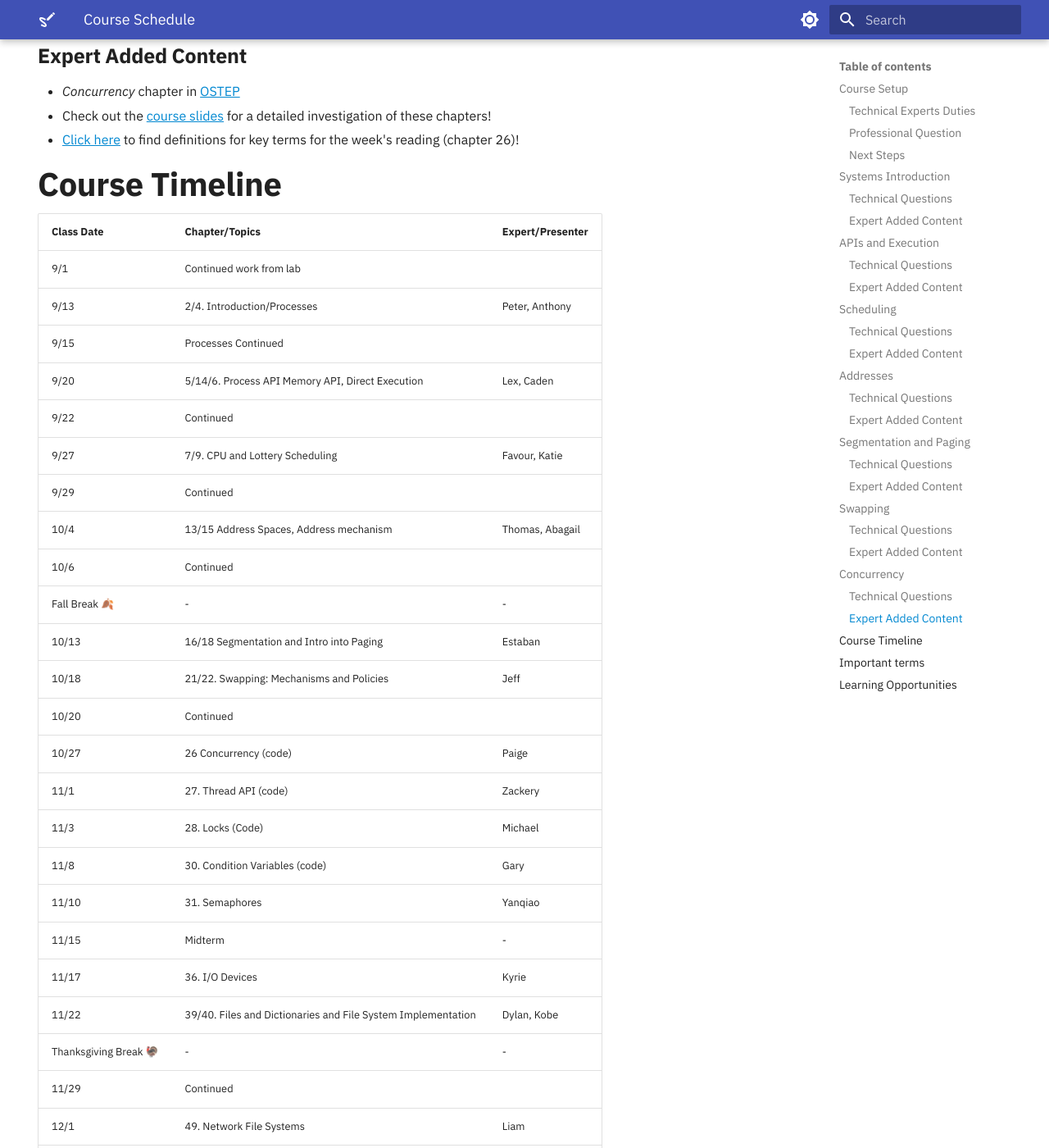
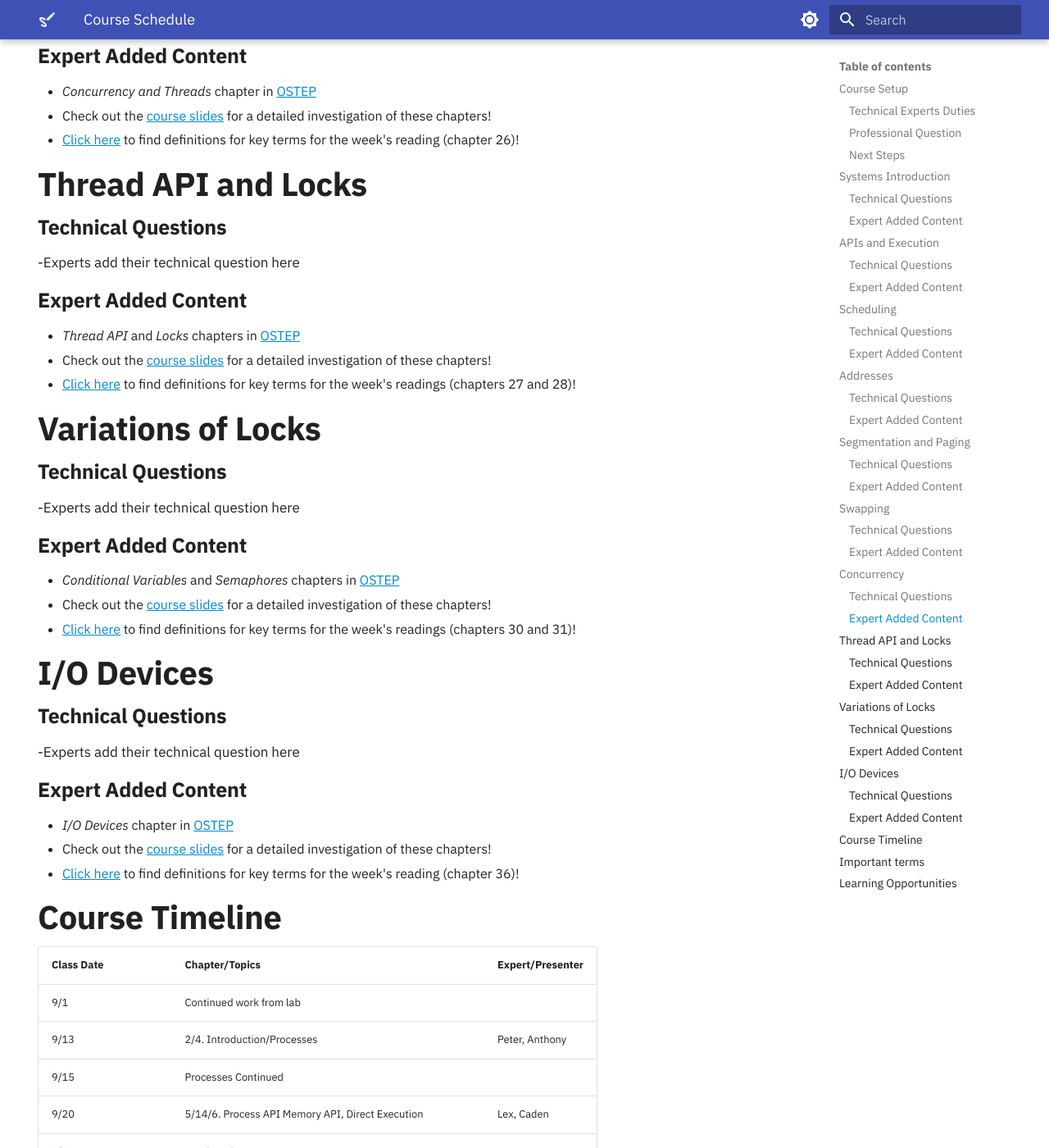
Before and after one commit to OS-Sketch/www.os-sketch.com, an MkDocs documentation site: the page built from docs/operating-systems/schedule.md, in a window 1280 px wide and 1400 px high, scrolled down 2623 px. Shown: the whole window at 82% size. Built offline with MkDocs 1.6.1 and Material for MkDocs 9.7.7, drawn with Linux system fonts in a browser that asks for light colours; some of the changed text lies outside the part shown.

Commit message:
Update schedule.md

```diff
--- a/docs/operating-systems/schedule.md
+++ b/docs/operating-systems/schedule.md
@@ -117,9 +117,45 @@ hide:
 
 ### Expert Added Content
 
-- *Concurrency* chapter in [OSTEP](https://pages.cs.wisc.edu/~remzi/OSTEP/)
+- *Concurrency and Threads* chapter in [OSTEP](https://pages.cs.wisc.edu/~remzi/OSTEP/)
 - Check out the [course slides](/slides/operating-systems/systems-introduction/) for a detailed investigation of these chapters!
 - [Click here](#important-terms) to find definitions for key terms for the week's reading (chapter 26)!
+
+## Thread API and Locks
+
+### Technical Questions
+
+-Experts add their technical question here
+
+### Expert Added Content
+
+- *Thread API* and *Locks* chapters in [OSTEP](https://pages.cs.wisc.edu/~remzi/OSTEP/)
+- Check out the [course slides](/slides/operating-systems/systems-introduction/) for a detailed investigation of these chapters!
+- [Click here](#important-terms) to find definitions for key terms for the week's readings (chapters 27 and 28)!
+
+## Variations of Locks
+
+### Technical Questions
+
+-Experts add their technical question here
+
+### Expert Added Content
+
+- *Conditional Variables* and *Semaphores* chapters in [OSTEP](https://pages.cs.wisc.edu/~remzi/OSTEP/)
+- Check out the [course slides](/slides/operating-systems/systems-introduction/) for a detailed investigation of these chapters!
+- [Click here](#important-terms) to find definitions for key terms for the week's readings (chapters 30 and 31)!
+
+## I/O Devices
+
+### Technical Questions
+
+-Experts add their technical question here
+
+### Expert Added Content
+
+- *I/O Devices* chapter in [OSTEP](https://pages.cs.wisc.edu/~remzi/OSTEP/)
+- Check out the [course slides](/slides/operating-systems/systems-introduction/) for a detailed investigation of these chapters!
+- [Click here](#important-terms) to find definitions for key terms for the week's reading (chapter 36)!
 
 ## Course Timeline
 
@@ -145,7 +181,7 @@ hide:
 | 11/10                 | 31. Semaphores                                               | Yanqiao          |
 | 11/15                 | Midterm                                                      |-                 |
 | 11/17                 | 36. I/O Devices                                              | Kyrie            |
-| 11/22                 | 39/40. Files and Dictionaries and File System Implementation | Dylan, Kobe      |
+| 11/22                 | 39/40. Files and Directories and File System Implementation | Dylan, Kobe      |
 | Thanksgiving Break 🦃| -                                                             |-                 |
 | 11/29                 | Continued                                                    |                  |
 | 12/1                  | 49. Network File Systems                                     | Liam             |
@@ -264,12 +300,14 @@ Concurrency and Threads: Chapter 26
 3. **Transaction** - grouping of many actions into a single atomic action
 4. **Critical Section** - piece of code that when accesses a shared resource, usually a variable or data structure
 5. **Race Condition** - arises if multiple threads of execution enter the critical section at roughly the same time
+[Return](#concurrency) to *Concurrency*
 
 Thread API: Chapter 27
 
 1. **Function Pointer** - looks for which function threads should start running in
 2. **Procedure Call** - creates a thread or multiple threads
 3. **Critical Section** - region of code that needs to be protected for operation
+[Return](#thread-api-and-locks) to *Thread API and Locks*
 
 Locks: Chapter 28
 
@@ -277,12 +315,14 @@ Locks: Chapter 28
 2. **Mutual Exclusion**: if one thread is in the critical section it excludes others from entering
 3. **Fairness**: does each thread contending for the lock get an equal shot at it
 4. **Performance**: time added by using the lock
+[Return](#thread-api-and-locks) to *Thread API and Locks*
 
 Condition Variables: Chapter 30
 
 1. **Condition variable**: an explicit queue threads can put themselves on when some state of execution is less desirable than another thread.  When it changes state the other threads can be woken up and allowed to continue
 2. **Wait/Signal**: the actions used in a conditional variable.  The thread waits on a specific condition to be met and then signals the sleeping threads to be executed
 3. **Bounded Buffer**: a system of multiple producer threads and consumer threads which is shared
+[Return](#variations-of-locks) to *Variations of Locks*
 
 Semaphores: Chapter 31
 
@@ -290,6 +330,7 @@ Semaphores: Chapter 31
 2. **Throttling** - An imposed limit to the number of threads that can be simultaneously executed on a piece of code.  Used to keep the system from bogging down
 3. **Zemaphore** - An easier-to-implement version of the semaphore where we don’t maintain the value of the semaphore, when negative, reflects the number of waiting threads
 4. **Hill’s Law** - Sometimes simple and dumb is better.  Just because you can make something sophisticated to solve a problem doesn’t mean it’s the best answer
+[Return](#variations-of-locks) to *Variations of Locks*
 
 I/O Devices: Chapter 36
 
@@ -297,6 +338,7 @@ I/O Devices: Chapter 36
 2. **Memory-mapped I/O** - Another method to interact with devices.  With this version the hardware makes device registers available as if they were memory locations  Helpful because no new instructions are needed to support it
 3. **Hardware Interface** - The way for the software to communicate and interact with the hardware system
 4. **Internal Structure** - Responsible for implementing the abstraction the device presents to the system
+[Return](#i/o-devices) to *I/O Devices*
 
 Files and Directories: Chapter 39
 
```
